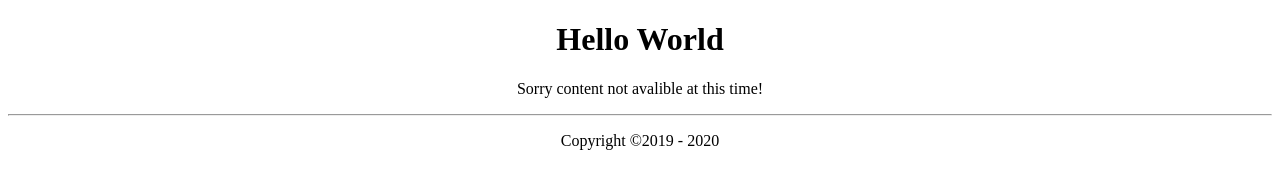
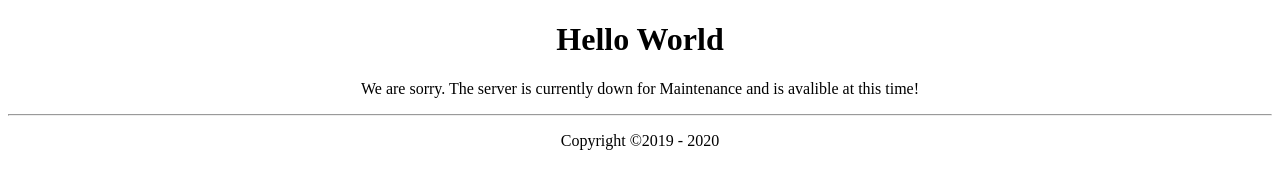
Before and after one commit to PBLCelt/pblcelt.github.io, a plain HTML site: page 404.html in a window 1280 px wide. Drawn offline with Linux system fonts and the light colour scheme.

Commit message:
Update 404.html
Updated content

```diff
--- a/404.html
+++ b/404.html
@@ -4,7 +4,7 @@
 		<center>
 			<h1>Hello World</h1>
 
-			<p>Sorry content not avalible at this time!</p>
+			<p>We are sorry. The server is currently down for Maintenance and is avalible at this time!</p>
 		</center>
 
 		<footer>
```
